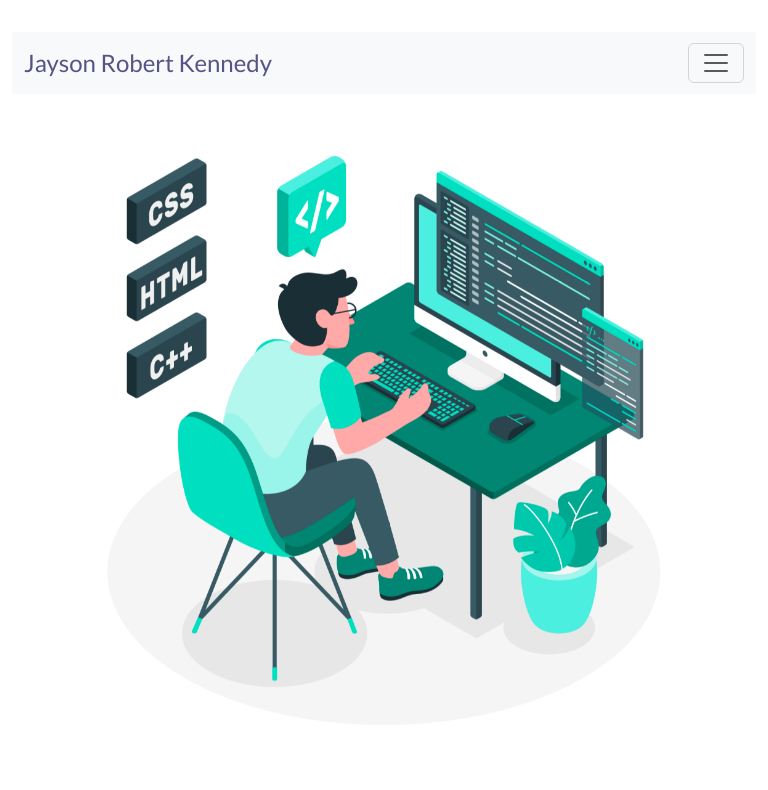
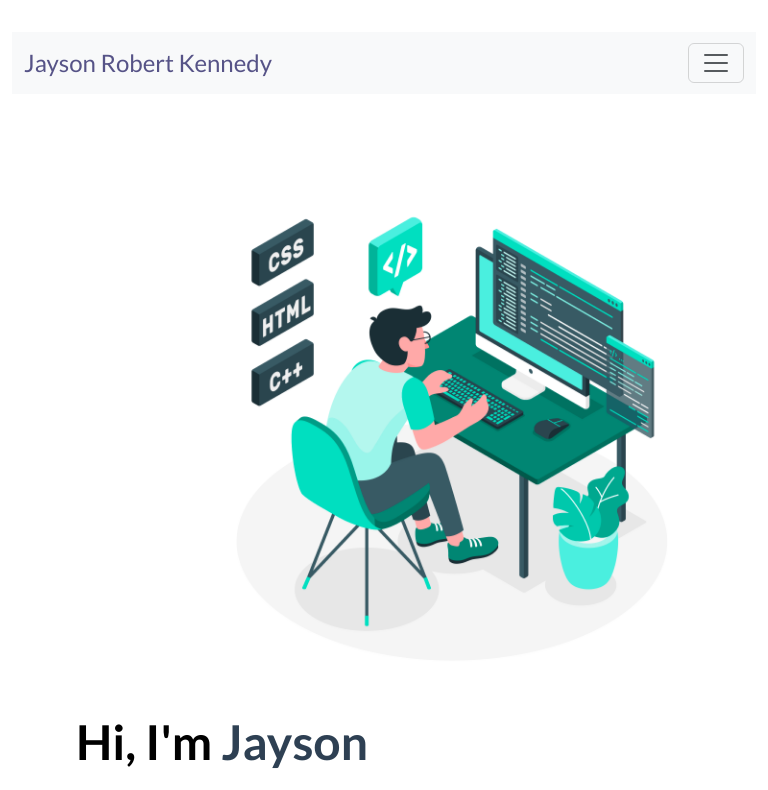
Before and after one commit to JAYSONRK/Jayson_Robert_Kennedy_Frontend_Final_Project_netlify, a React (Create React App) app: page / in a window 768 px wide. Shown: the top 790 px of the page. Built offline with nearby package versions, Linux system fonts and the light colour scheme.

Commit message:
Update index.css
final changes

```diff
--- a/src/index.css
+++ b/src/index.css
@@ -450,6 +450,10 @@
     .animated {
         margin-top: 12rem;
      }
+
+     .img-fluid.animated {
+        max-height: 60vh;
+      }
  }
 
  @media (max-width: 375px) {
```
